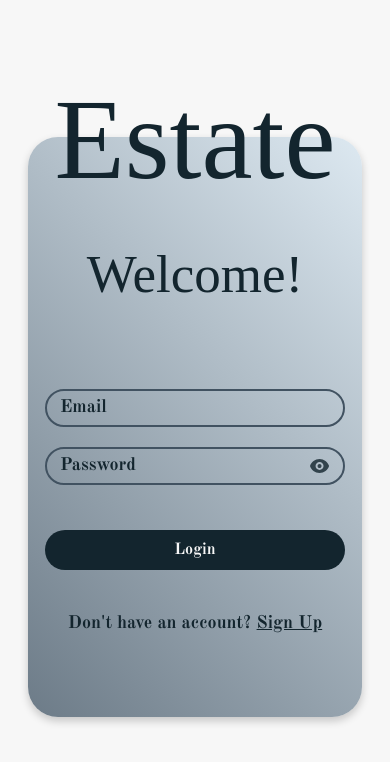
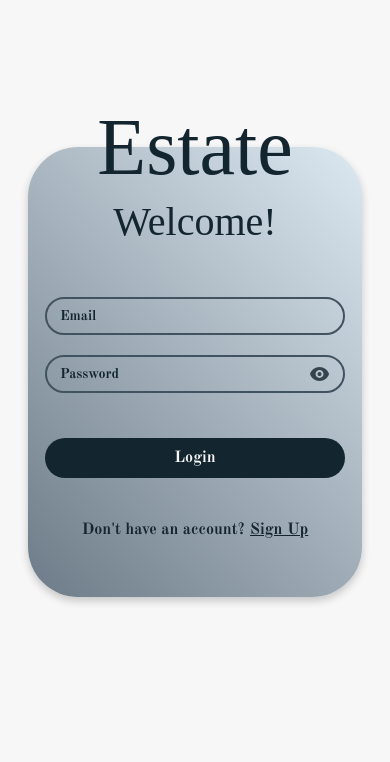
Before and after one commit to codextraa/Real_Estate, a Next.js app in the folder frontend/: page /auth/login in a window 390 px wide. Shown: the top 762 px of the page. Built offline with nearby package versions, Linux system fonts and the light colour scheme; a web font is replaced by a local one.

Commit message:
Login styles 99 percent fixed, Signup Styles 50% fixed (handing over to Sabiq)

```diff
--- a/frontend/src/actions/authActions.js
+++ b/frontend/src/actions/authActions.js
@@ -56,6 +56,7 @@ export const loginAction = async (prevState, formData) => {
   };
 
   try {
+    throw new Error("Login div testing");
     const response = await login(data);
     if (
       response.access_token &&
--- a/frontend/src/actions/userActions.js
+++ b/frontend/src/actions/userActions.js
@@ -109,7 +109,7 @@ export const createUserAction = async (user, prevState, formdata) => {
   };
 
   try {
-    // throw new Error('Error div testing');
+    throw new Error('Error div testing');
     const response = await createUser(data);
     console.log(response);
     if (response.error) {
--- a/frontend/src/components/forms/LoginForm.module.css
+++ b/frontend/src/components/forms/LoginForm.module.css
@@ -170,23 +170,46 @@
   text-decoration: underLine;
   color: #356983;
 }
+
+/*
+ * Tab Styles
+ */
+
+@media (max-width: 900px) {
+  .title1 {
+    top: -45px;
+  }
+}
+
 /*
  * Mobile Styles
  */
-@media (max-width: 600px) {
+@media (max-width: 500px) {
   .form {
     width: 90%;
     max-width: 90%;
   }
 
+  .mainContainer {
+    margin-top: 0;
+    margin-bottom: 10px;
+  }
+
   .title1 {
-    top: -45px;
+    top: -30px;
+    font-size: 5rem;
+  }
+
+  .title2 {
+    font-size: 2.5rem;
   }
 
   .generalError,
   .success {
     font-size: 14px;
     padding: 8px;
+    margin-top: -10px;
+    margin-bottom: -20px;
   }
 
   .mainInputContainer {
@@ -195,10 +218,23 @@
 
   .formInputContainer {
     gap: 20px;
+    margin-top: 20px;
   }
 
   .input {
     height: 38px;
     font-size: 14px;
   }
+
+  .input::placeholder {
+    font-size: 14px;
+  }
+
+  .logInLast {
+    font-size: 16px;
+  }
+
+  .logInLink {
+    font-size: 16px;
+  }
 }
--- a/frontend/src/components/forms/SignUpForm.module.css
+++ b/frontend/src/components/forms/SignUpForm.module.css
@@ -204,29 +204,34 @@
 
 @media (max-width: 600px) {
   .form {
-    padding: 2rem 5rem 15rem 7rem;
-    border-radius: 0; /* Remove rounding for full-screen view */
     max-width: 100%;
     display: flex;
     flex-direction: column;
     justify-content: center;
-    border-radius: 93px;
+    border-radius: 30px;
+  }
+
+  .mainContainer {
+    margin-left: 0px;
   }
 
   .title {
     font-size: 5rem; /* Smaller title on mobile */
     text-align: center;
-    margin-left: -20px;
+    margin-top: -40px;
+    margin-left: 0px;
   }
 
   .subTitle {
+    display:flex;
+    margin-top: 0px;
     font-size: 2.5rem; /* Smaller subtitle on mobile */
-    text-align: center;
+    align-items: center;
+    justify-content: center;
   }
 
   .errorContainer,
   .successContainer {
-    width: 90%;
     padding: 0.5rem 1rem;
     font-size: 0.9rem;
   }
--- a/frontend/src/styles/LoginPage.module.css
+++ b/frontend/src/styles/LoginPage.module.css
@@ -68,18 +68,11 @@
 /*
  * Mobile Styles (Max width 600px)
  */
-@media (max-width: 600px) {
+
+@media (max-width: 900px) {
   .background {
     padding: 0;
-  }
-
-  .title {
-    /* Adjust for mobile view */
-    position: static; /* Remove absolute positioning */
-    margin: 20px auto 0;
-    font-size: 60px; /* Smaller font for mobile */
-    text-align: center;
-    width: 100%;
+    margin-top: -30px;
   }
 
   .container {
@@ -87,7 +80,6 @@
     flex-direction: column;
     width: 100%;
     height: auto;
-    margin-top: 10px;
   }
 
   .formContainer {
@@ -95,7 +87,6 @@
     width: 90%;
     height: auto;
     min-height: 450px;
-    border-radius: 30px;
     opacity: 1;
     margin: 10px auto;
     padding: 20px 0;
@@ -106,3 +97,34 @@
     display: none;
   }
 }
+
+@media (max-width: 500px) {
+  .background {
+    padding: 0;
+    margin-top: -50px;
+  }
+
+  .container {
+    /* Stack the form and image vertically */
+    flex-direction: column;
+    width: 100%;
+    height: auto;
+    margin-top: 0px;
+  }
+
+  .formContainer {
+    /* Full width, smaller height, less border radius */
+    width: 90%;
+    height: auto;
+    min-height: 450px;
+    border-radius: 50px;
+    opacity: 1;
+    margin: 10px auto;
+    padding: 20px 0;
+  }
+
+  .image {
+    /* Hide the image on smaller screens to prioritize the form */
+    display: none;
+  }
+}
```
Also changed, not shown: frontend/src/styles/SignUpPage.module.css (+4 -10 lines).
